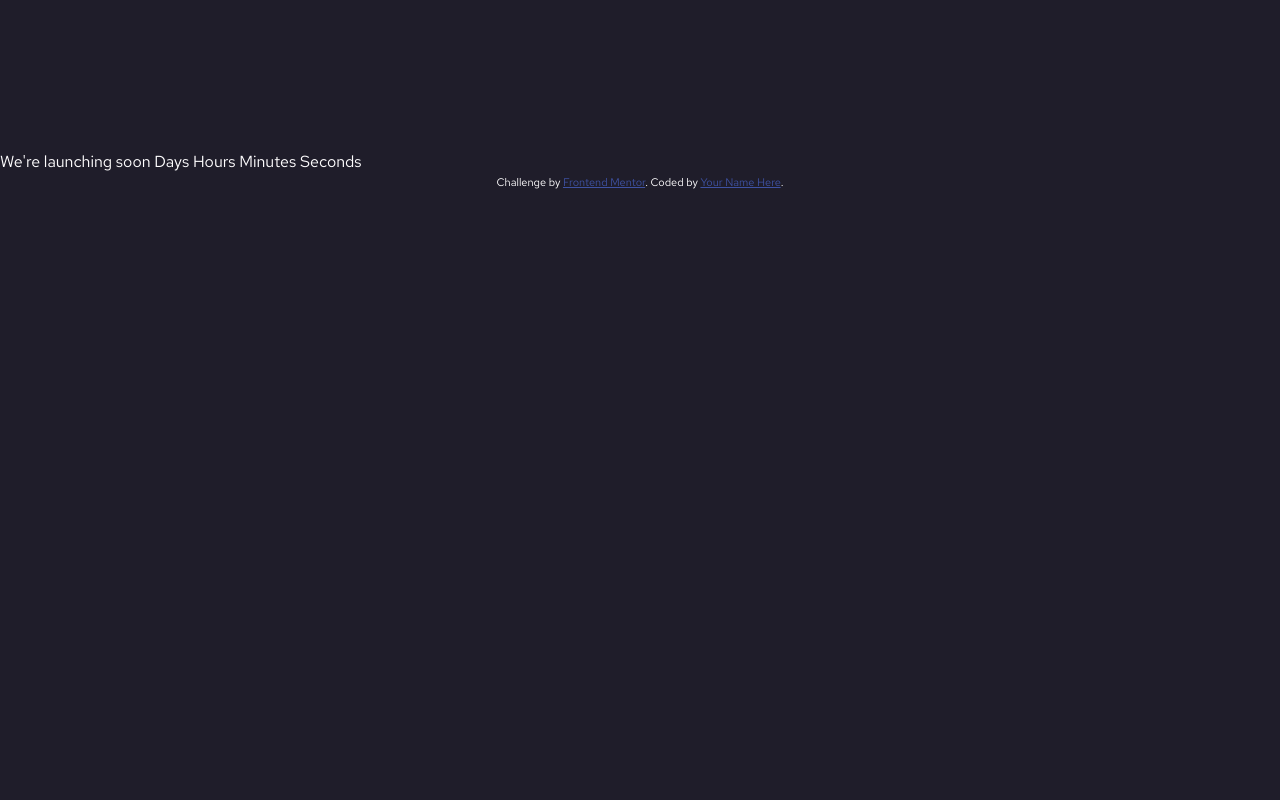
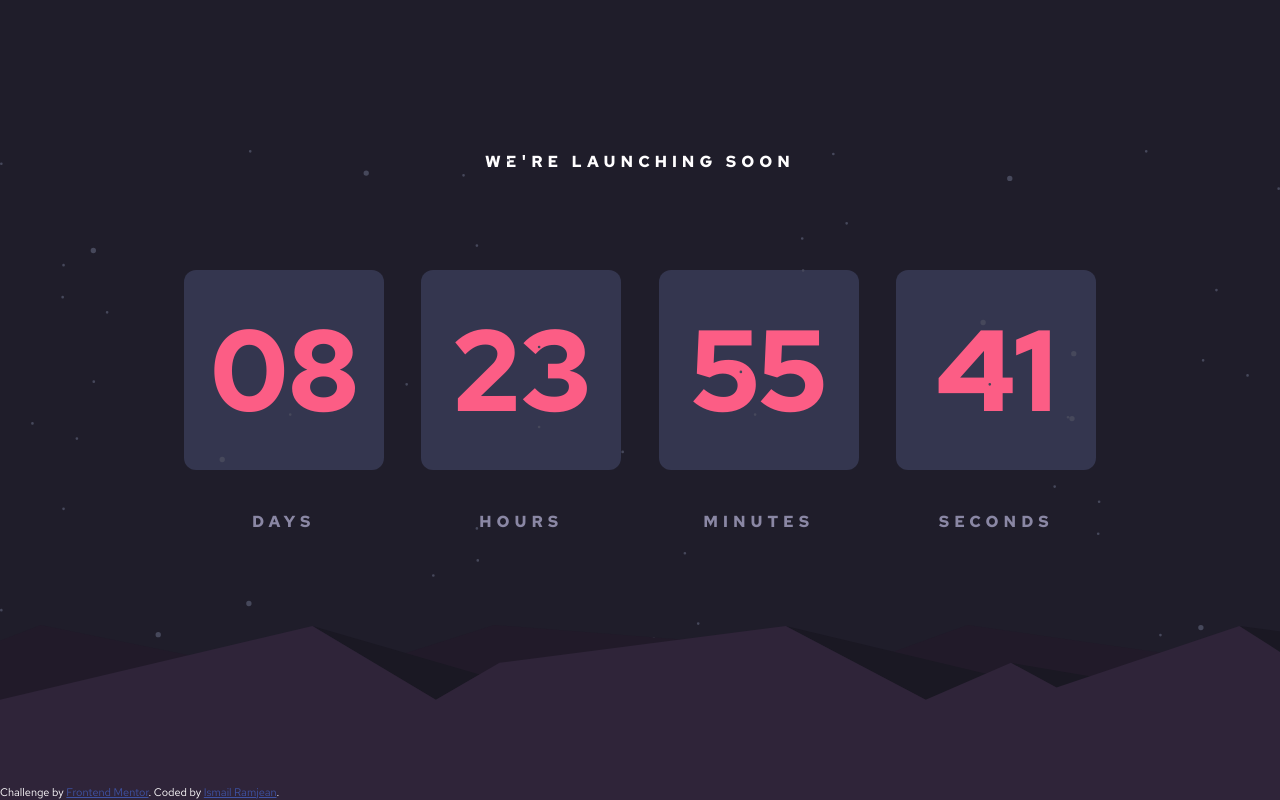
Before and after one commit to theNoobCoderd/launch-countdown-timer-main, a website built with webpack: page index.html in a window 1280 px wide. Built offline with nearby package versions, Linux system fonts and the light colour scheme.

Commit message:
frontend mentor

```diff
--- a/index.html
+++ b/index.html
@@ -3,29 +3,96 @@
 <head>
   <meta charset="UTF-8">
   <meta name="viewport" content="width=device-width, initial-scale=1.0"> <!-- displays site properly based on user's device -->
+  <meta http-equiv="X-UA-Compatible" content="ie=edge">
 
   <link rel="icon" type="image/png" sizes="32x32" href="./images/favicon-32x32.png">
+  <link rel="stylesheet" href="./demo/css/app.css">
 
   <title>Frontend Mentor | Launch countdown timer</title>
+</head>
 
-  <!-- Feel free to remove these styles or customise in your own stylesheet 👍 -->
-  <style>
-    .attribution { font-size: 11px; text-align: center; }
-    .attribution a { color: hsl(228, 45%, 44%); }
-  </style>
-</head>
 <body>
 
-  We're launching soon
+<div class="container-custom">
+  <div class="stars">
+    <img src="./demo/images/bg-stars.svg" alt="">
+  </div>
 
-  Days
-  Hours
-  Minutes
-  Seconds
+  <div class="launch-one">
+    <div class="row">
+      <div class="col-md-12 title-text">
+        WE'RE LAUNCHING SOON
+      </div>
+    </div>
+  </div>
 
-  <div class="attribution">
-    Challenge by <a href="https://www.frontendmentor.io?ref=challenge" target="_blank">Frontend Mentor</a>.
-    Coded by <a href="#">Your Name Here</a>.
+  <div class="timer-two">
+    <div class="row">
+      <div class="col-3 col-sm-3 col-md-3 square-parents">
+        <div class="row">
+          <div class="col-md-12 square">
+            08
+          </div>
+          <div class="col-md-12 time-text">
+            DAYS
+          </div>
+        </div>
+      </div>
+      <div class="col-3 col-sm-3 col-md-3 square-parents">
+        <div class="row">
+          <div class="col-md-12 square">
+            23
+          </div>
+          <div class="col-md-12 time-text">
+            HOURS
+          </div>
+        </div>
+      </div>
+      <div class="col-3 col-sm-3 col-md-3 square-parents">
+        <div class="row">
+          <div class="col-md-12 square">
+            55
+          </div>
+          <div class="col-md-12 time-text">
+            MINUTES
+          </div>
+        </div>
+      </div>
+      <div class="col-3 col-sm-3 col-md-3 square-parents">
+        <div class="row">
+          <div class="col-md-12 square">
+            41
+          </div>
+          <div class="col-md-12 time-text">
+            SECONDS
+          </div>
+        </div>
+      </div>
+    </div>
   </div>
+
+  <div class="hills">
+    <img src="./demo/images/pattern-hills.svg" alt="">
+  </div>
+
+  <div class="contact-us-four">
+    <ul>
+      <li><img src="./demo/images/icon-facebook.svg" alt=""></li>
+      <li><img src="./demo/images/icon-pinterest.svg" alt=""></li>
+      <li><img src="./demo/images/icon-instagram.svg" alt=""></li>
+    </ul>
+  </div>
+
+  <div class="footer">
+    <div class="attribution">
+      Challenge by <a href="https://www.frontendmentor.io?ref=challenge" target="_blank">Frontend Mentor</a>.
+      Coded by <a href="#">Ismail Ramjean</a>.
+    </div>
+  </div>
+</div>
+
+<script src="./demo/js/app.js"></script>
 </body>
+
+
 </html>
```
Also changed, not shown: demo/index.html (+2 -2 lines).
